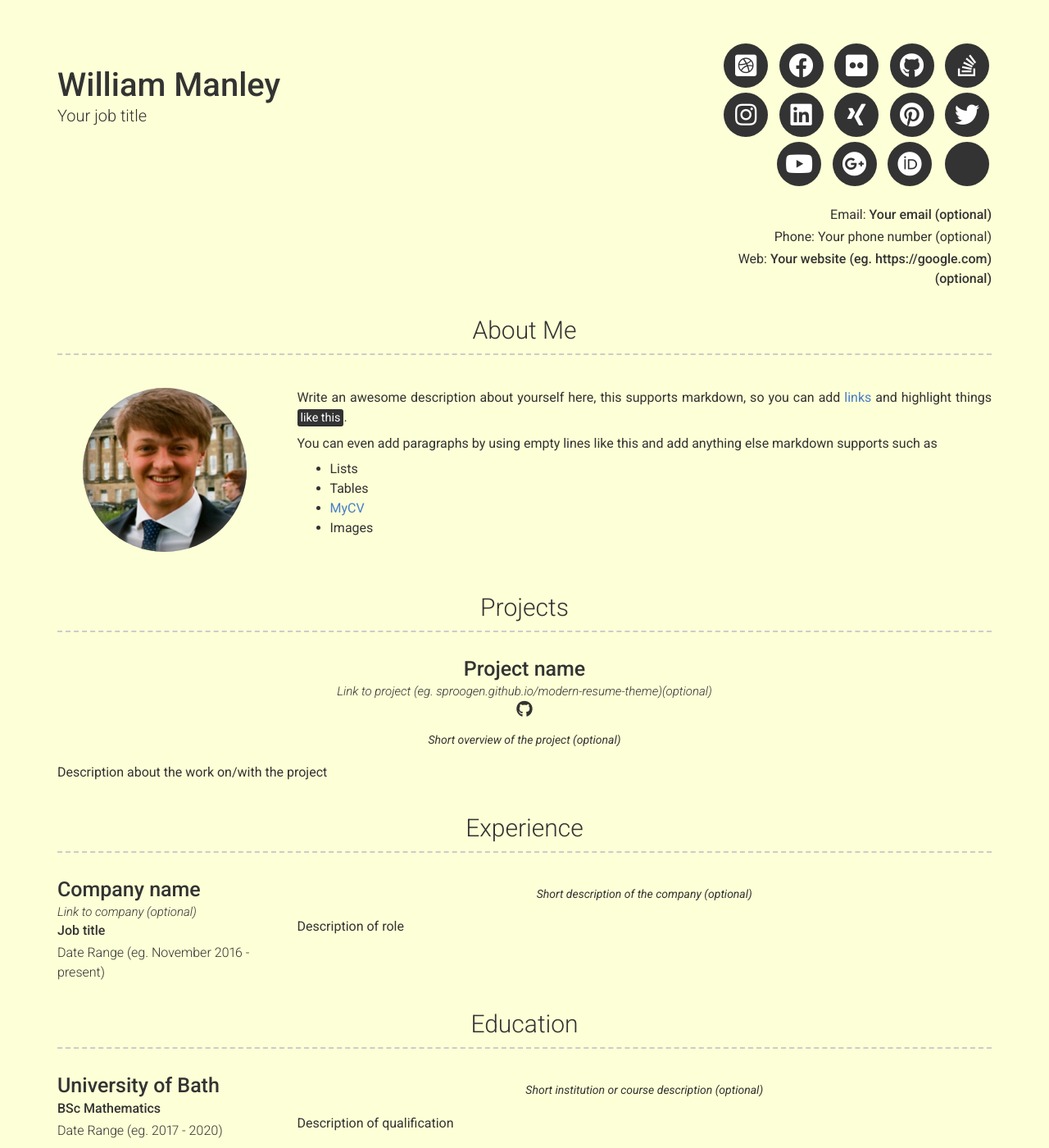
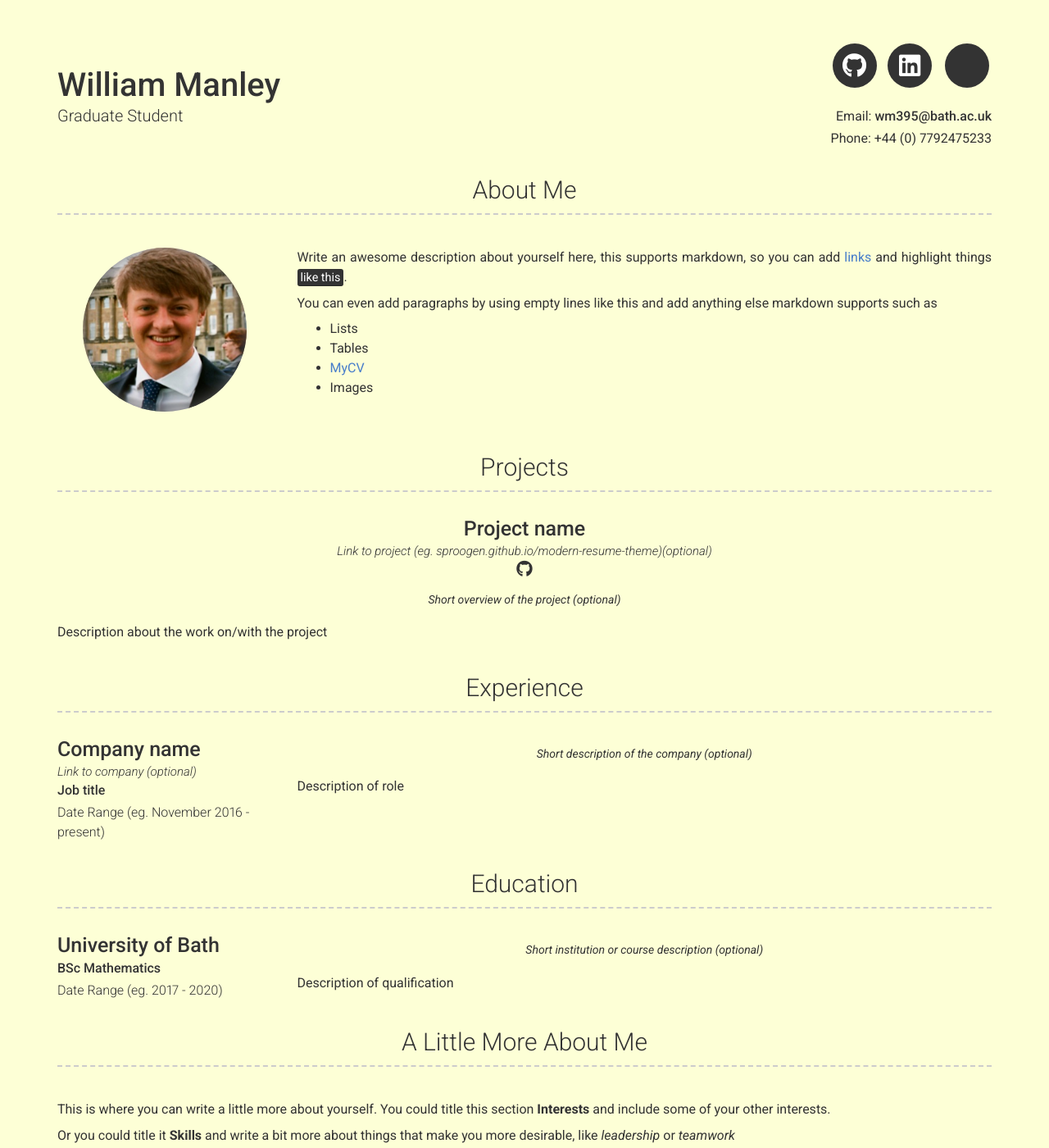
Before and after one commit to WilliamManley/WilliamManley.github.io, a Jekyll site: the page built from index.md, in a window 1280 px wide and 1400 px high. Shown: the whole window at 82% size. Built offline with Jekyll 4.4.1, drawn with Linux system fonts in a browser that asks for light colours; nearby versions of some CDN libraries; some of the changed text lies outside the part shown.

Commit message:
updated info removed unused social buttons

```diff
--- a/_config.yml
+++ b/_config.yml
@@ -4,28 +4,28 @@ repository: Git repository where your resume will be hosted, only required if yo
 
 # Personal info
 name: William Manley
-title: Your job title
-email: Your email (optional)
-phone: Your phone number (optional)
-website: Your website (eg. https://google.com)(optional)
+title: Graduate Student
+email: wm395@bath.ac.uk
+phone: +44 (0) 7792475233
+# website: Your website (eg. https://google.com)(optional)
 
 # Dark Mode (true/false/never)
 darkmode: never
 
 # Social links
-twitter_username: jekyllrb
-github_username:  jekyll
-stackoverflow_username: "00000001"
-dribbble_username: jekyll
-facebook_username: jekyll
-flickr_username: jekyll
-instagram_username: jekyll
-linkedin_username: jekyll
-xing_username: jekyll
-pinterest_username: jekyll
-youtube_username: jekyll
-googleplus_username: +jekyll
-orcid_username: 0000-0000-0000-0000
+#twitter_username: jekyllrb
+github_username:  WilliamManley
+#stackoverflow_username: "00000001"
+#dribbble_username: jekyll
+#facebook_username: jekyll
+#flickr_username: jekyll
+#instagram_username: jekyll
+linkedin_username: williampmanley
+#xing_username: jekyll
+#pinterest_username: jekyll
+#youtube_username: jekyll
+#googleplus_username: +jekyll
+#orcid_username: 0000-0000-0000-0000
 
 # Additional icon links
 additional_links:
```
